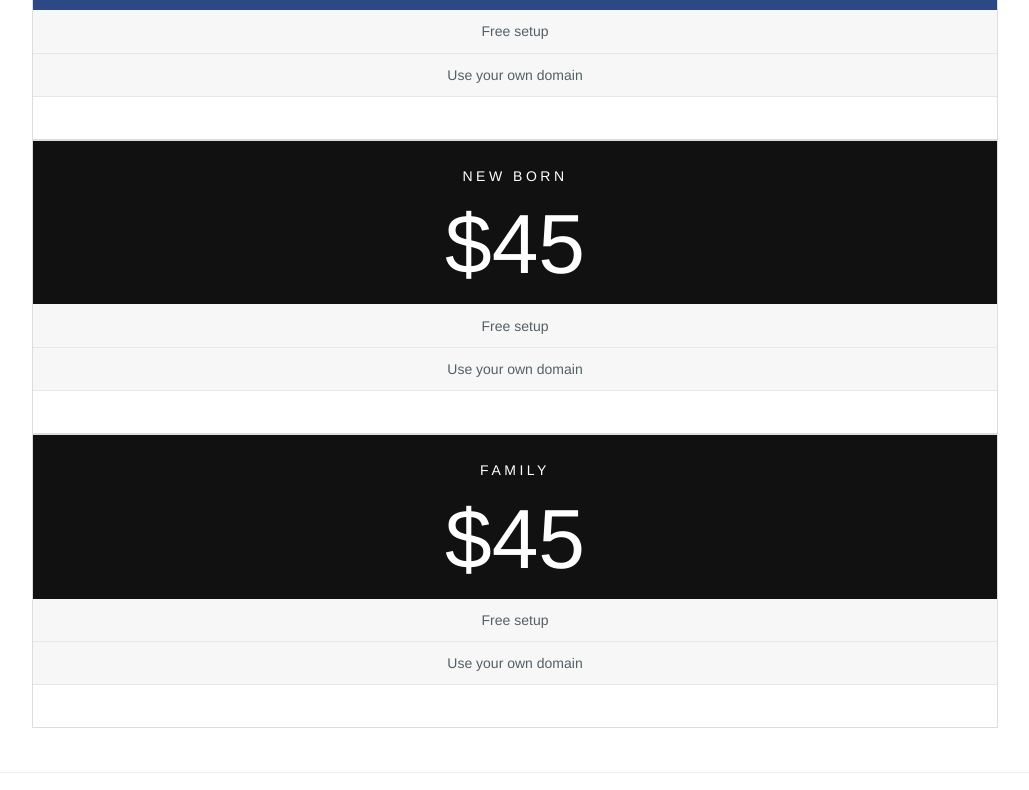
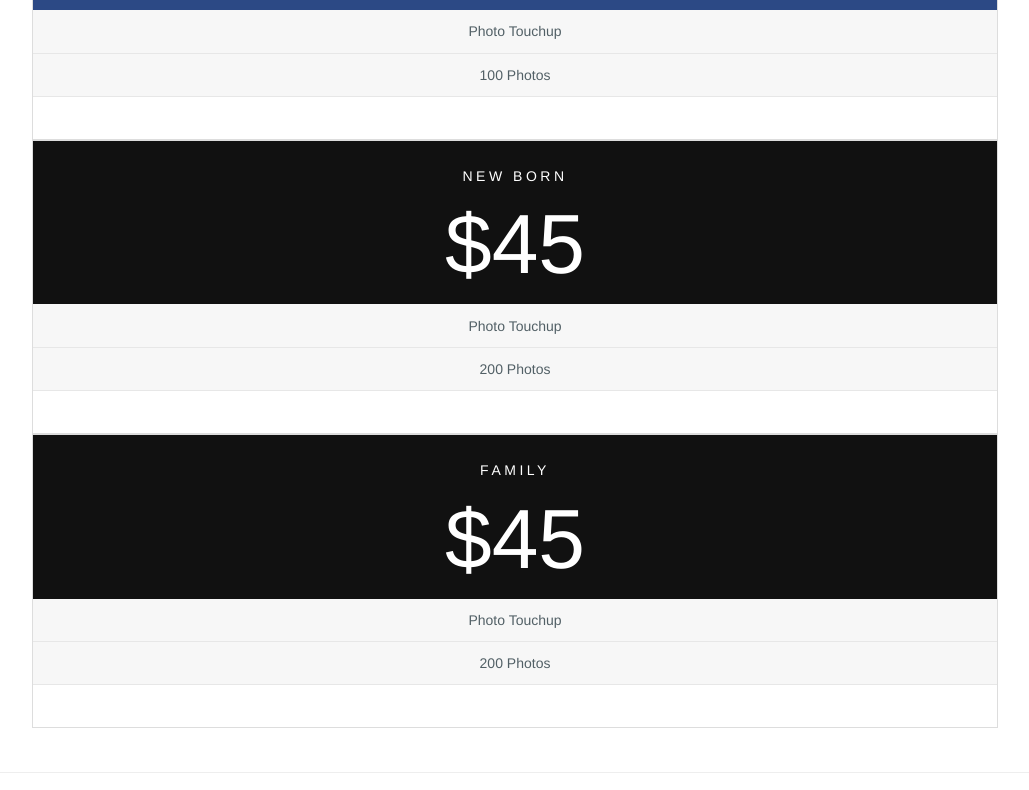
Before and after one commit to Tafby/EUP, a plain HTML site: page pricing.html in a window 1280 px wide. Shown: the part 606-1396 px from the top of the page, without its empty margins (125-1154 px from the left). Drawn offline with Linux system fonts and the light colour scheme; a script that the page names is missing.

Commit message:
fixed wording

```diff
--- a/pricing.html
+++ b/pricing.html
@@ -75,8 +75,8 @@
                 </div>
 
                 <ul class="pricing-table-list">
-                    <li>Free setup</li>
-                    <li>Use your own domain</li>
+                    <li>Photo Touchup</li>
+                    <li>100 Photos</li>
                 </ul>
             </div>
         </div>
@@ -92,8 +92,8 @@
                 </div>
 
                 <ul class="pricing-table-list">
-                    <li>Free setup</li>
-                    <li>Use your own domain</li>
+                    <li>Photo Touchup</li>
+                    <li>200 Photos</li>
                 </ul>
             </div>
         </div>
@@ -110,8 +110,8 @@
                 </div>
 
                 <ul class="pricing-table-list">
-                    <li>Free setup</li>
-                    <li>Use your own domain</li>
+                    <li>Photo Touchup</li>
+                    <li>200 Photos</li>
                 </ul>
             </div>
         </div>
```
